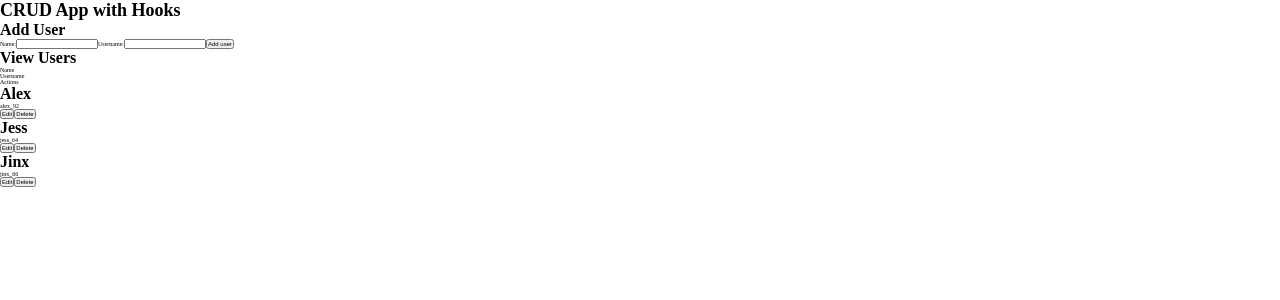
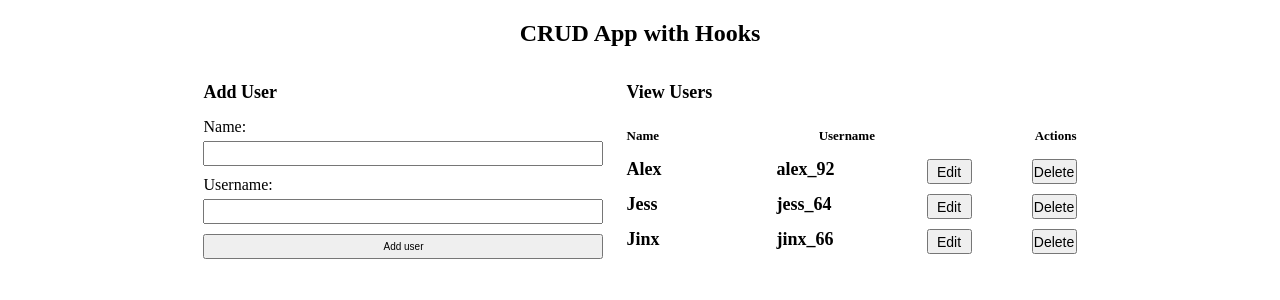
Before and after one commit to hahs-92/CRUD-react-exercise-sofkaU, a React (Create React App) app: page / in a window 1280 px wide. Shown: the top 300 px of the page. Built offline with nearby package versions, Linux system fonts and the light colour scheme.

Commit message:
add: simple styles

```diff
--- a/src/App.tsx
+++ b/src/App.tsx
@@ -5,6 +5,8 @@ import { UserTable } from "./components/UserTable";
 import { UserForm } from './components/UserForm';
 //data
 import { data } from './data'
+//styles
+import style from './styles/App.module.css'
 
 const initialCurrentUser = {name:"", username:""}
 
@@ -41,19 +43,19 @@ function App() {
   }
 
   return (
-    <div className="App">
-      <h1>CRUD App with Hooks</h1>
-      <article>
-        <section>
-          <h2>{editing ? "Edit User" : "Add User"}</h2>
+    <div className={style.App}>
+      <h1 className={style.Title}>CRUD App with Hooks</h1>
+      <article className={style.Wrapper}>
+        <section className={style.Form }>
+          <h2 className={style.SubTitle}>{editing ? "Edit User" : "Add User"}</h2>
           {
             !editing
               ?  <UserForm addUser={ addUser}  title='Add user' currentUser={currentUser}/>
               :  <UserForm editUser={ editUser} title='Edit user' currentUser={currentUser}/>
           }
         </section>
-        <section>
-          <h2>View Users</h2>
+        <section className={style.Users}>
+          <h2 className={style.SubTitle}>View Users</h2>
           <UserTable
             users={users}
             deleteUser={deleteUser}
--- a/src/components/UserForm.tsx
+++ b/src/components/UserForm.tsx
@@ -1,4 +1,6 @@
 import { useForm } from 'react-hook-form'
+//styles
+import style from '../styles/components/UserForm.module.css'
 
 type addUser =  (user: User) => void
 type editUser = (id: string, updateUser: User) => void
@@ -35,7 +37,7 @@ export const UserForm:React.FC<AddUserFormProps> = ({addUser, editUser,title, cu
     }
 
     return (
-        <form onSubmit={handleSubmit(onSubmit)} >
+        <form onSubmit={handleSubmit(onSubmit)} className={style.UserForm} >
             <label htmlFor="name">Name:</label>
             <input
                 type="text"
--- a/src/components/UserTable.tsx
+++ b/src/components/UserTable.tsx
@@ -1,4 +1,6 @@
 import React from 'react'
+//styles
+import style from '../styles/components/UserTable.module.css'
 
 type UserTableProps = {
   users: User[]
@@ -8,31 +10,38 @@ type UserTableProps = {
 
 export const UserTable: React.FC<UserTableProps> = ({users, deleteUser, editRow}) => {
   return (
-    <section>
-      <div>
-        <section>
-          <article>Name</article>
-          <article>Username</article>
-          <article>Actions</article>
+    <section className={style.UserTable}>
+
+      <section className={style.UserTable_Options}>
+        <article>
+          <h3>Name</h3>
+        </article>
+        <article>
+          <h3>Username</h3>
+        </article>
+        <article>
+          <h3>Actions</h3>
+        </article>
       </section>
 
       {
         !users.length
           ? <h2>No hay usuarios!</h2>
           : users.map(user => (
-              <section key={user.id}>
+            <section key={user.id} className={style.UserTable_Info}>
               <article>
                 <h2>{user.name}</h2>
               </article>
-                <article>{user.username}</article>
               <article>
+                <h2>{user.username}</h2>
+              </article>
+              <article className={style.Actions}>
                 <button onClick={() => editRow(user)}>Edit</button>
                 <button onClick={() => deleteUser(user.id as string)}>Delete</button>
               </article>
             </section>
           ))
       }
-      </div>
 
     </section>
   )
--- /dev/null
+++ b/src/styles/App.module.css
@@ -0,0 +1,33 @@
+.App {
+    width: 100%;
+    min-height: 100vh;
+    display: flex;
+    flex-direction: column;
+    align-items: center;
+}
+
+.Title {
+    padding: 2rem 0;
+}
+
+.SubTitle {
+    padding: 1.5rem 0;
+}
+
+.Wrapper {
+    display: flex;
+    flex-wrap: wrap;
+    justify-content: center;
+    gap: 2%;
+    width: 90%;
+}
+
+.Form {
+    width: 100%;
+    max-width: 40rem;
+}
+
+.Users {
+    width: 100%;
+    max-width: 45rem;
+}
--- /dev/null
+++ b/src/styles/components/UserForm.module.css
@@ -0,0 +1,16 @@
+.UserForm {
+    display: flex;
+    flex-direction: column;
+    gap: 0.5rem 0;
+    margin-bottom: 1.5rem;
+    font-size: 1.6rem;
+}
+
+.UserForm label {
+    font-size: 1.6rem;
+}
+
+
+.UserForm input {
+    height: 2.5rem;
+}
--- /dev/null
+++ b/src/styles/components/UserTable.module.css
@@ -0,0 +1,26 @@
+
+.UserTable_Options {
+    display: flex;
+    justify-content: space-between;
+    padding: 1rem 0;
+    font-size: 1.6rem;
+}
+
+.UserTable_Info {
+    display: grid;
+    grid-template-columns: repeat(3, 1fr);
+    padding: .5rem 0;
+    font-size: 1.6rem;
+}
+
+
+.Actions {
+    display: flex;
+    justify-content: space-between;
+}
+
+.Actions button {
+    font-size: 1.4rem;
+    width: 4.5rem;
+    height: 2.5rem;
+}
--- a/src/styles/global.css
+++ b/src/styles/global.css
@@ -5,16 +5,24 @@
     font-size: 62.5%;
 }
 
+/* html {
+    font-size: 1.4rem;
+} */
+
 li {
     list-style: none;
 }
 
 h1 {
+    font-size: 2.4rem;
+}
+
+h2 {
     font-size: 1.8rem;
 }
 
-h2 {
-    font-size: 1.6rem;
+h3 {
+    font-size: 1.3rem;
 }
 
 h4 {
```
Lines whose indentation alone changed are shown as unchanged.
